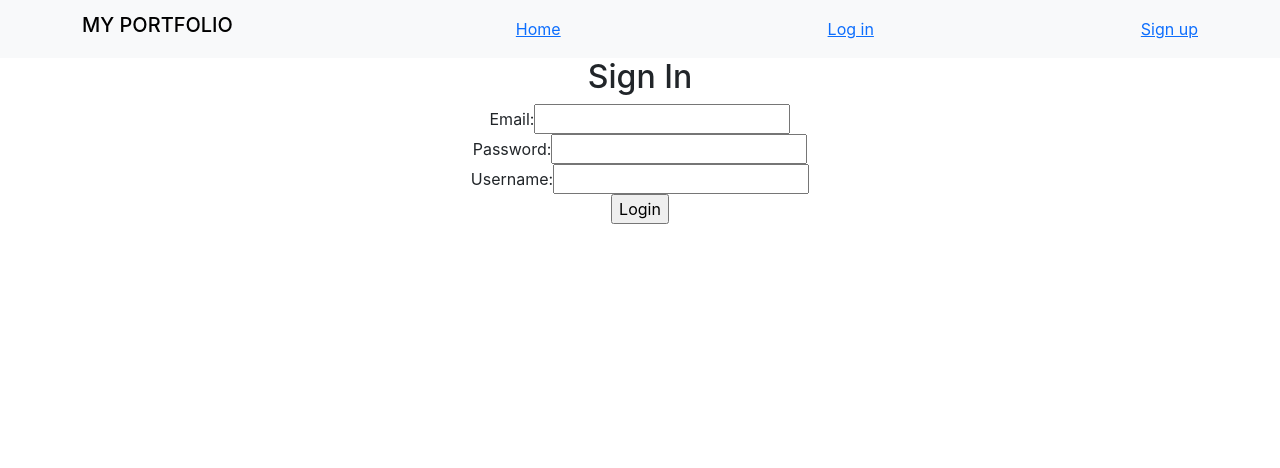
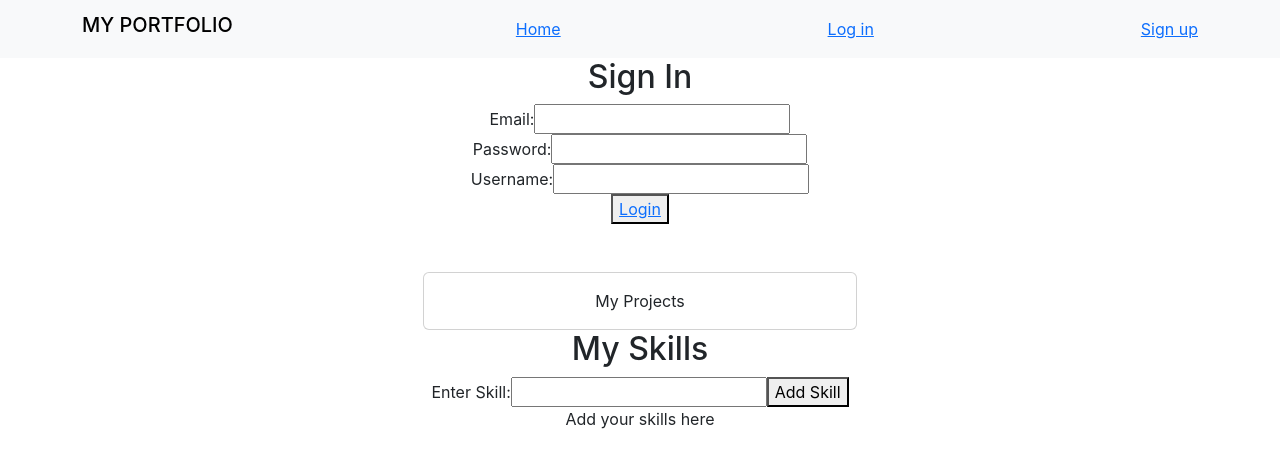
Before and after one commit to Rukorio-Vanessa/Portfolio-app-frontend, a React (Create React App) app: page /login in a window 1280 px wide. Shown: the top 468 px of the page. Built offline with nearby package versions, Linux system fonts and the light colour scheme.

Commit message:
added skill component

```diff
--- a/package.json
+++ b/package.json
@@ -6,6 +6,7 @@
     "@testing-library/jest-dom": "^5.16.5",
     "@testing-library/react": "^13.4.0",
     "@testing-library/user-event": "^13.5.0",
+    "axios": "^1.3.4",
     "react": "^18.2.0",
     "react-dom": "^18.2.0",
     "react-router-dom": "^5.2.0",
--- a/src/App.js
+++ b/src/App.js
@@ -5,6 +5,7 @@ import Login from './components/Login'
 import './App.css'
 import Projects from './components/Projects';
 import Register from './components/Register';
+import Skills from './components/Skills';
 
 
 function App() {
@@ -23,6 +24,8 @@ function App() {
       </Route>
     </Switch>
     </BrowserRouter>
+    <Projects/>
+    <Skills/>
     </div>
   );
 }
--- a/src/components/Login.js
+++ b/src/components/Login.js
@@ -50,7 +50,9 @@ function Login(){
           <input type="text" value={username} onChange={handleUsernameChange} />
         </label>
         <br />
-        <input type="submit" value="Login" />
+        <button type="submit" >
+        <a className="logbtn" href="/projects"> Login</a>
+        </button>
       </form>
     </div>
   );
--- a/src/components/Projects.js
+++ b/src/components/Projects.js
@@ -1,4 +1,5 @@
 import React from "react";
+
 function Projects(){
     return(
         <div>
--- a/src/components/Skills.js
+++ b/src/components/Skills.js
@@ -1,6 +1,87 @@
 import React from "react";
+import { useState, useEffect } from 'react';
+
+const SKILLS_LIMIT = 10;
+
 function Skills(){
-    return()
-}
+
+    const [skills, setSkills] = useState([]);
+    const [newSkill, setNewSkill] = useState('');
+    const [updateSkill, setUpdateSkill] = useState(null);
+
+    const handleNewSkillChange = (event) => {
+      setNewSkill(event.target.value);
+    };
+
+    const handleAddSkill = (event) => {
+      event.preventDefault();
+      if (updateSkill === null) {
+        if (skills.length < SKILLS_LIMIT) {
+          setSkills([...skills, newSkill]);
+          setNewSkill('');
+        } else {
+          alert(`Skill limit is ${SKILLS_LIMIT}`);
+        }
+      } else {
+
+        const newSkills = [...skills];
+        newSkills[updateSkill] = newSkill;
+        setSkills(newSkills);
+        setNewSkill('');
+        setUpdateSkill(null);
+      }
+    };
+
+    const handleEditSkill = (skillEntry) => {
+      setNewSkill(skills[skillEntry]);
+      setUpdateSkill(skillEntry);
+    };
+
+    const handleDeleteSkill = (skillEntry) => {
+      const newSkills = skills.filter((_, entry) => entry !== skillEntry);
+      setSkills(newSkills);
+      setUpdateSkill(null);
+    };
+
+    return (
+      <div className='form'>
+        <h2>My Skills</h2>
+        <form onSubmit={handleAddSkill}>
+          <label htmlFor="new-skill">Enter Skill:</label>
+          <input
+            type="text"
+            id="new-skill"
+            value={newSkill}
+            onChange={handleNewSkillChange}
+          />
+          <button type="submit">{updateSkill !== null ? 'Save Skill' : 'Add Skill'}</button>
+        </form>
+        {skills.length > 0 ? (
+          <ul>
+            {skills.map((skill, entry) => (
+              <li key={entry}>
+                {updateSkill === entry ? (
+                  <input type="text" value={newSkill} onChange={handleNewSkillChange} />
+                ) : (
+                  <>{skill}</>
+                )}
+                {updateSkill === entry ? (
+                  <button onClick={() => setUpdateSkill(null)}>Undo</button>
+                ) : (
+                  <>
+                    <button onClick={() => handleEditSkill(entry)}>Update</button>
+                    <button onClick={() => handleDeleteSkill(entry)}>Delete</button>
+                  </>
+                )}
+              </li>
+            ))}
+          </ul>
+        ) : (
+          <p>Add your skills here</p>
+        )}
+      </div>
+    );
+  }
+
 
 export default Skills;
```
Also changed, not shown: 1 other file (tests, documents, lock files or other folders).
